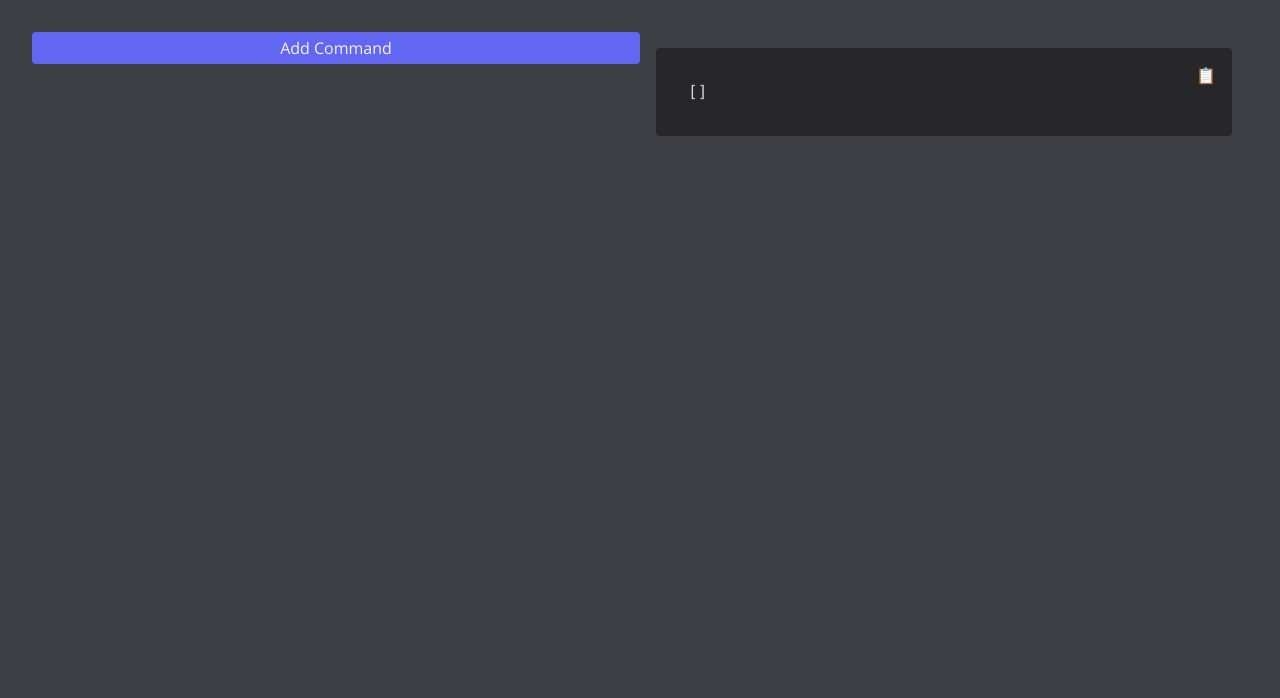
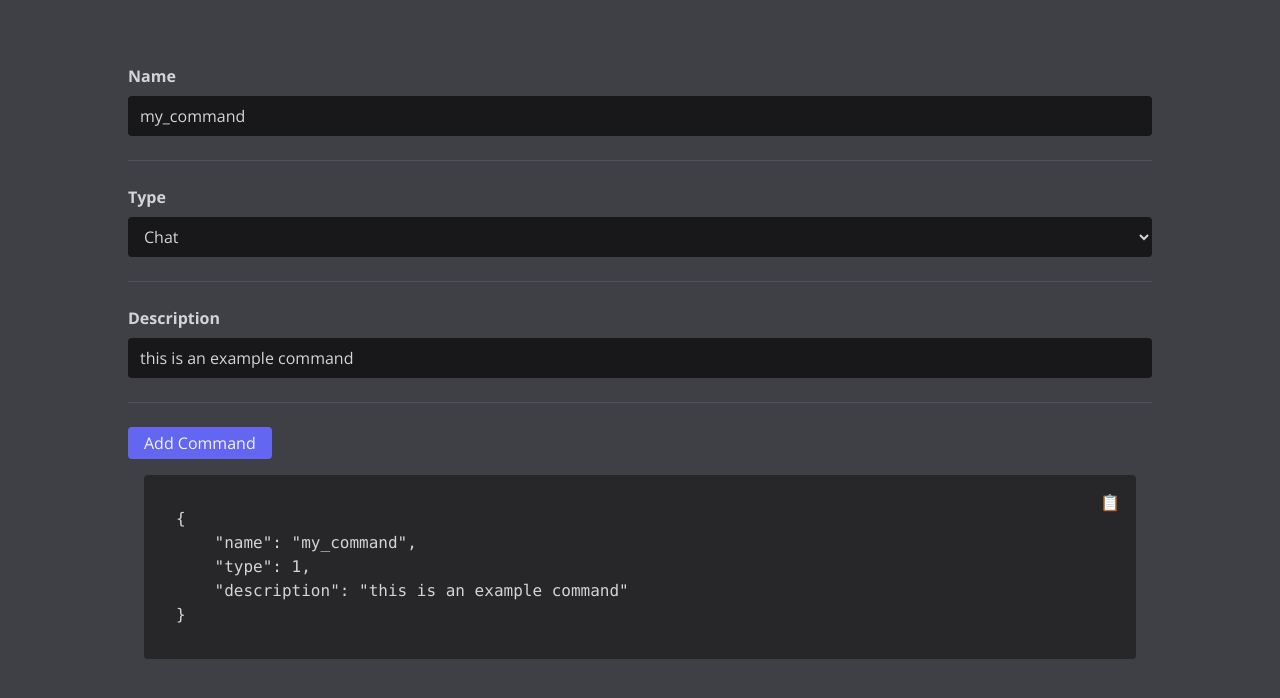
Before and after one commit to ssouthcity/discord-command-builder, a Next.js app: page / in a window 1280 px wide. Shown: the top 698 px of the page. Built offline with nearby package versions, Linux system fonts and the light colour scheme.

Commit message:
Single command builder (#5)
* single command and styling

* fixed styling

```diff
--- a/app/command-editor.tsx
+++ b/app/command-editor.tsx
@@ -6,32 +6,38 @@ import { Input } from "@/components/input";
 import { Select } from "@/components/select";
 import { Stack } from "@/components/stack";
 import { Label } from "@/components/label";
+import { Divider } from "@/components/divider";
 
 export function CommandEditor() {
-  const commands = useCommandStore((state) => state.commands);
-  const addCommand = useCommandStore((state) => state.addCommand);
+  const command = useCommandStore((state) => state.command);
   const renameCommand = useCommandStore((state) => state.renameCommand);
   const changeCommandType = useCommandStore((state) => state.changeCommandType);
   const changeCommandDescription = useCommandStore((state) => state.changeCommandDescription);
 
   return (
     <section className="w-full">
-      <Stack size="large">
-        {commands.map((command: any, i: number) => (
-          <Stack key={i} size="small">
+      <Stack size="small">
+
         <Label htmlFor="name">Name</Label>
-            <Input name="name" value={command.name} onChange={(e) => renameCommand(i, e.currentTarget.value)} />
+        <Input name="name" value={command.name} onChange={(e) => renameCommand(e.currentTarget.value)} />
+
+        <Divider />
+
         <Label htmlFor="name">Type</Label>
-            <Select value={command.type} onChange={(e) => changeCommandType(i, parseInt(e.currentTarget.value))}>
+        <Select value={command.type} onChange={(e) => changeCommandType(parseInt(e.currentTarget.value))}>
           <option value={ApplicationCommandType.CHAT_INPUT}>Chat</option>
           <option value={ApplicationCommandType.USER}>User</option>
           <option value={ApplicationCommandType.MESSAGE}>Message</option>
         </Select>
+
+        <Divider />
+
         <Label htmlFor="name">Description</Label>
-            <Input value={command.description} onChange={(e) => changeCommandDescription(i, e.currentTarget.value)} />
-          </Stack>
-        ))}
-        <Button onClick={addCommand}>Add Command</Button>
+        <Input value={command.description} onChange={(e) => changeCommandDescription(e.currentTarget.value)} />
+
+        <Divider />
+
+        <Button onClick={() => ({})}>Add Command</Button>
       </Stack>
     </section >
   )
--- a/app/commands.ts
+++ b/app/commands.ts
@@ -19,32 +19,16 @@ const newCommand: () => ApplicationCommand = () => ({
 });
 
 export type ApplicationCommandStore = {
-  commands: ApplicationCommand[]
-  addCommand: () => void
-  renameCommand: (idx: number, name: string) => void
-  changeCommandType: (idx: number, type: ApplicationCommandType) => void
-  changeCommandDescription: (idx: number, description: string) => void
+  command: ApplicationCommand
+  renameCommand: (name: string) => void
+  changeCommandType: (type: ApplicationCommandType) => void
+  changeCommandDescription: (description: string) => void
 }
 
 export const useCommandStore = create<ApplicationCommandStore>((set) => ({
+  command: newCommand(),
   commands: [],
-  addCommand: () => set((state) => ({ commands: [...state.commands, newCommand()] })),
-  renameCommand: (idx, name) =>
-    set((state) => ({
-      commands: state.commands.map((cmd, i) =>
-        i === idx ? { ...cmd, name } : cmd
-      ),
-    })),
-  changeCommandType: (idx, type) =>
-    set((state) => ({
-      commands: state.commands.map((cmd, i) =>
-        i === idx ? { ...cmd, type } : cmd
-      ),
-    })),
-  changeCommandDescription: (idx, description) =>
-    set((state) => ({
-      commands: state.commands.map((cmd, i) =>
-        i === idx ? { ...cmd, description } : cmd
-      ),
-    })),
+  renameCommand: (name) => set((state) => ({ command: { ...state.command, name } })),
+  changeCommandType: (type) => set((state) => ({ command: { ...state.command, type } })),
+  changeCommandDescription: (description) => set((state) => ({ command: { ...state.command, description } })),
 }));
--- a/app/json-output.tsx
+++ b/app/json-output.tsx
@@ -2,12 +2,12 @@ import { Code } from "@/components/code";
 import { useCommandStore } from "./commands";
 
 export function CommandsJSONPreview() {
-  const commands = useCommandStore((state: any) => state.commands);
+  const command = useCommandStore((state) => state.command);
 
   return (
     <section className="w-full">
       <Code>
-        {JSON.stringify(commands, null, 4)}
+        {JSON.stringify(command, null, 4)}
       </Code>
     </section>
   )
--- a/app/layout.tsx
+++ b/app/layout.tsx
@@ -16,7 +16,7 @@ export default function RootLayout({
 }>) {
   return (
     <html lang="en">
-      <body className={inter.className + " bg-zinc-700 text-zinc-100 p-8"}>{children}</body>
+      <body className={inter.className + " bg-zinc-700 text-zinc-100 px-32 py-16"}>{children}</body>
     </html>
   );
 }
--- a/components/button.tsx
+++ b/components/button.tsx
@@ -1,7 +1,7 @@
 
 export function Button(props: React.ComponentProps<"button">) {
   return (
-    <button {...props} className="bg-indigo-500 text-slate-100 px-4 py-1 rounded hover:bg-indigo-600 transition-all duration-200">
+    <button {...props} className="bg-indigo-500 text-zinc-100 px-4 py-1 rounded hover:bg-indigo-600 transition-all duration-200">
       {props.children}
     </button>
   )
--- /dev/null
+++ b/components/divider.tsx
@@ -0,0 +1,3 @@
+export function Divider() {
+  return <div className="w-full h-px my-4 bg-zinc-600" />
+}
--- a/components/input.tsx
+++ b/components/input.tsx
@@ -1,6 +1,6 @@
 export function Input(props: React.ComponentProps<"input">) {
   return (
-    <input {...props} className="block bg-zinc-900 text-slate-300 px-3 py-2 w-full rounded outline-none">
+    <input {...props} className="block bg-zinc-900 text-zinc-300 px-3 py-2 w-full rounded outline-none">
     </input>
   )
 }
--- a/components/label.tsx
+++ b/components/label.tsx
@@ -1,6 +1,6 @@
 export function Label(props: React.ComponentProps<"label">) {
   return (
-    <label className="text-slate-300 font-bold">
+    <label className="text-zinc-300 font-bold">
       {props.children}
     </label>
   )
--- a/components/select.tsx
+++ b/components/select.tsx
@@ -1,7 +1,7 @@
 
 export function Select(props: React.ComponentProps<"select">) {
   return (
-    <select {...props} className="block bg-zinc-900 text-slate-300 px-3 py-2 w-full rounded outline-none">
+    <select {...props} className="block bg-zinc-900 text-zinc-300 px-3 py-2 w-full rounded outline-none">
     </select>
   )
 }
--- a/components/stack.tsx
+++ b/components/stack.tsx
@@ -17,7 +17,7 @@ export function Stack(props: Props) {
   };
 
   return (
-    <div className={`flex flex-col ${gaps[size]}`} >
+    <div className={`flex flex-col justify-items-start items-start ${gaps[size]}`} >
       {children}
     </div >
   )
```
Lines whose indentation alone changed are shown as unchanged.
